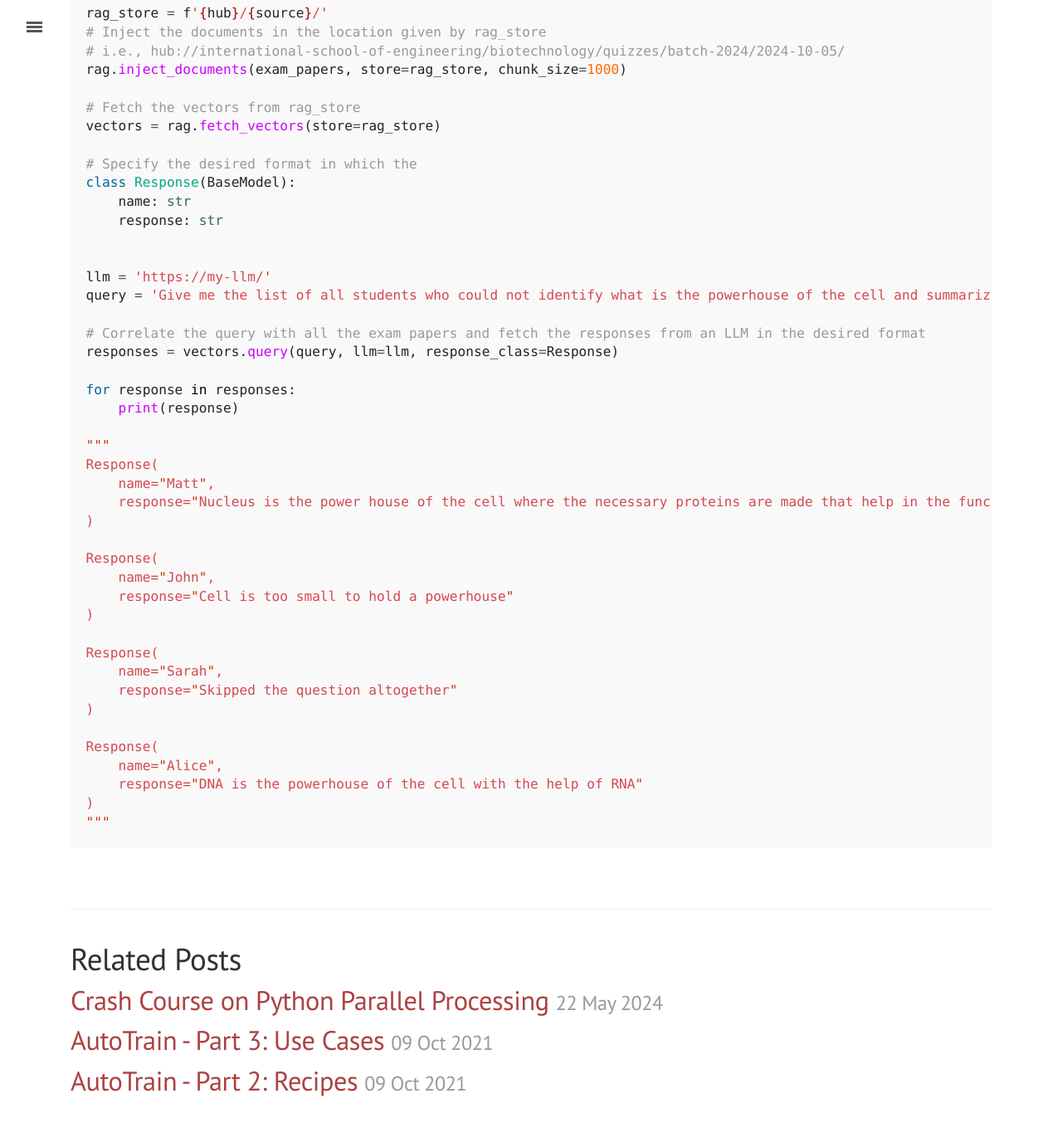
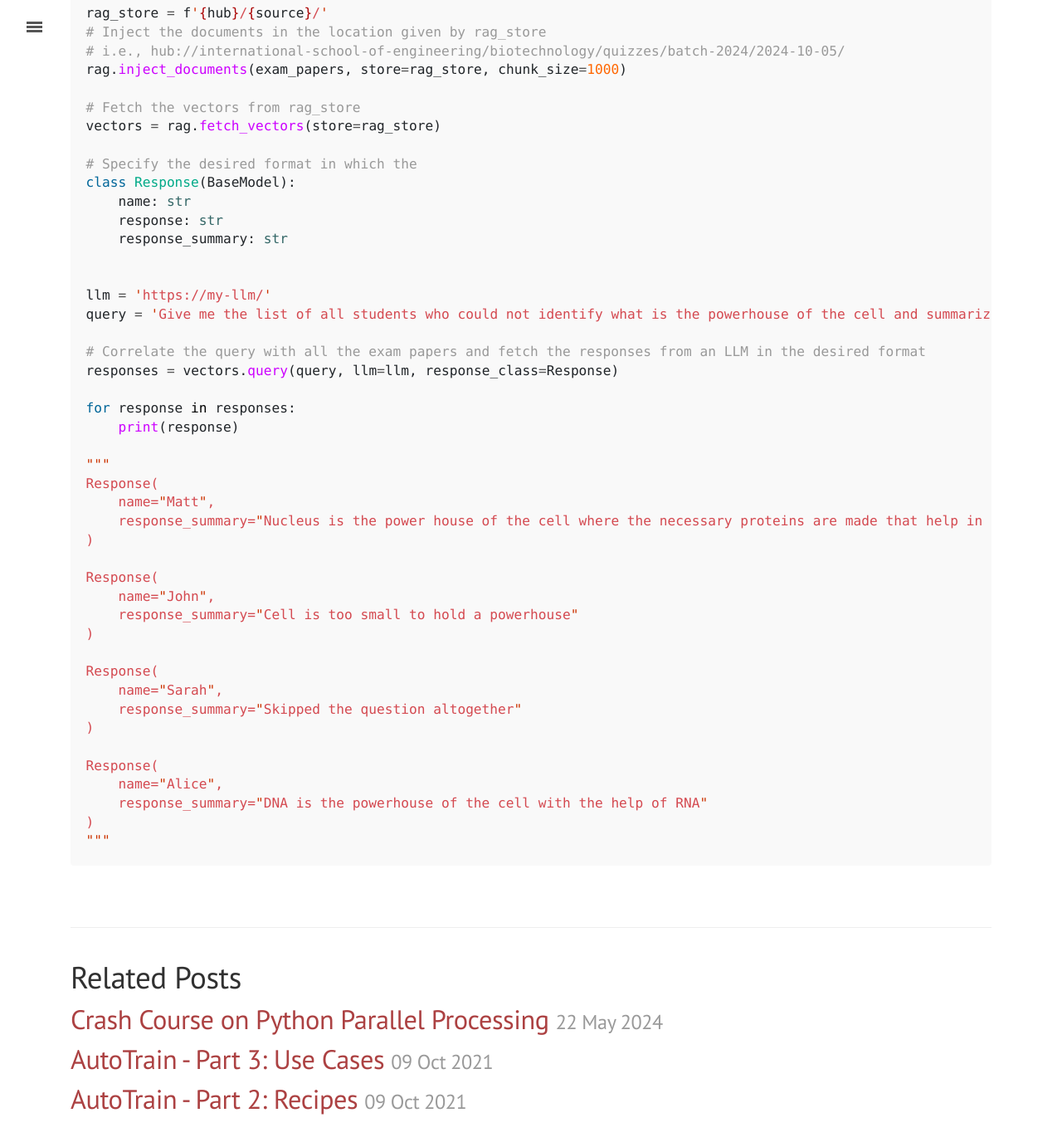
Before and after one commit to sizhky/sizhky.github.io, a Jekyll site: the page built from _posts/2024-10-05-rag-in-45-seconds.md, in a window 1280 px wide and 1400 px high, scrolled down 588 px. Shown: the top 1382 px of the window at 83% size. Built offline with Jekyll 4.4.1, drawn with Linux system fonts in a browser that asks for light colours; comment, search, counter and statistics services are not loaded.

Commit message:
new post

````diff
--- a/_posts/2024-10-05-rag-in-45-seconds.md
+++ b/_posts/2024-10-05-rag-in-45-seconds.md
@@ -35,6 +35,7 @@ vectors = rag.fetch_vectors(store=rag_store)
 class Response(BaseModel):
     name: str
     response: str
+    response_summary: str
 
 
 llm = 'https://my-llm/'
@@ -49,22 +50,22 @@ for response in responses:
 """
 Response(
     name="Matt",
-    response="Nucleus is the power house of the cell where the necessary proteins are made that help in the functioning of the cell"
+    response_summary="Nucleus is the power house of the cell where the necessary proteins are made that help in the functioning of the cell"
 )
 
 Response(
     name="John",
-    response="Cell is too small to hold a powerhouse"
+    response_summary="Cell is too small to hold a powerhouse"
 )
 
 Response(
     name="Sarah",
-    response="Skipped the question altogether"
+    response_summary="Skipped the question altogether"
 )
 
 Response(
     name="Alice",
-    response="DNA is the powerhouse of the cell with the help of RNA"
+    response_summary="DNA is the powerhouse of the cell with the help of RNA"
 )
 """
 ```
````
